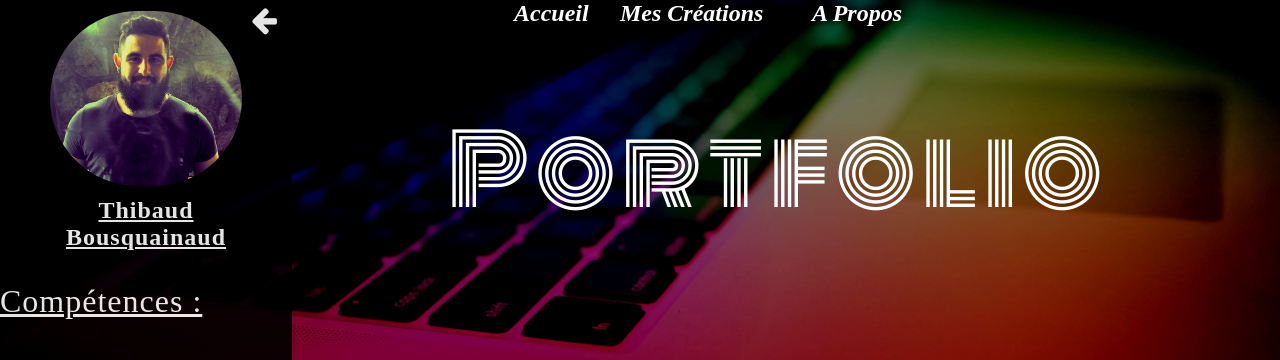
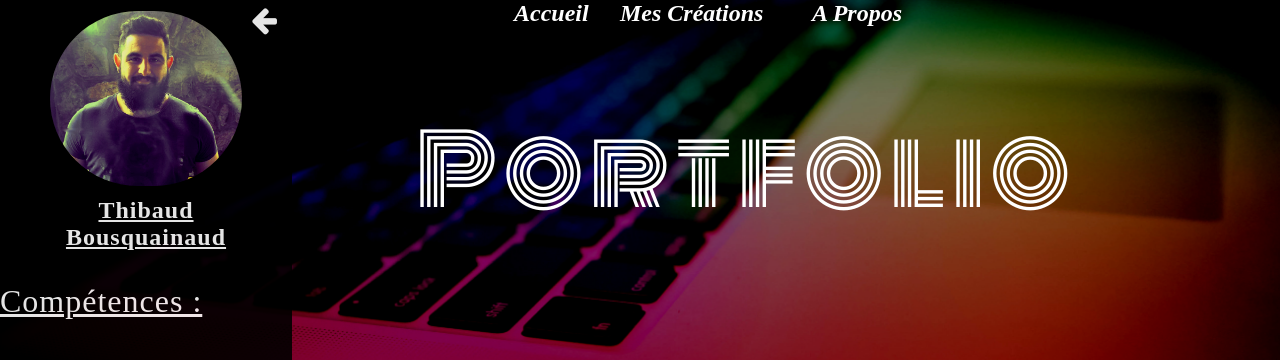
Before and after one commit to thibaud26/portfolio, a PHP site: page /mesCreations.php in a window 1280 px wide; the page is wider, and only the part inside the window is pictured. Shown: the top 360 px of that part. Run offline with PHP 8.4, Linux system fonts and the light colour scheme; some libraries are stand-ins or nearby versions.

Commit message:
changement creation

```diff
--- a/css/main.css
+++ b/css/main.css
@@ -14,7 +14,6 @@
 table, caption, tbody, tfoot, thead, tr, th, td,
 article, aside, canvas, details, embed,
 figure, figcaption, footer, header, hgroup,
-                                                                                                                                                                                                                                                                                                                                                                                                                                                            menu, nav, output, ruby, section, summary,
 time, mark, audio, video {
 	margin: 0;
 	padding: 0;
@@ -221,7 +220,7 @@
     background-size: cover;
     display: flex;
     flex-flow: column nowrap;
-    font-size: 200%;
+    font-size: 100%;
     text-align: right;;
     margin-bottom: 5%;
     padding: 6%;
@@ -381,7 +380,7 @@
     position: absolute;
     text-align: center;
     top: 0;
-    z-index: 999;
+    z-index: 998;
 }
 
 
@@ -491,6 +490,7 @@
     right: 0;
     width: 100%;
     flex-direction: column;
+    z-index: 999;
 }
 
 
@@ -542,7 +542,7 @@
 
     .titre, .titre2, .titre3 {
 
-        max-width: 30%;
+        max-width: 35%;
     }
 
     #menu {
```
